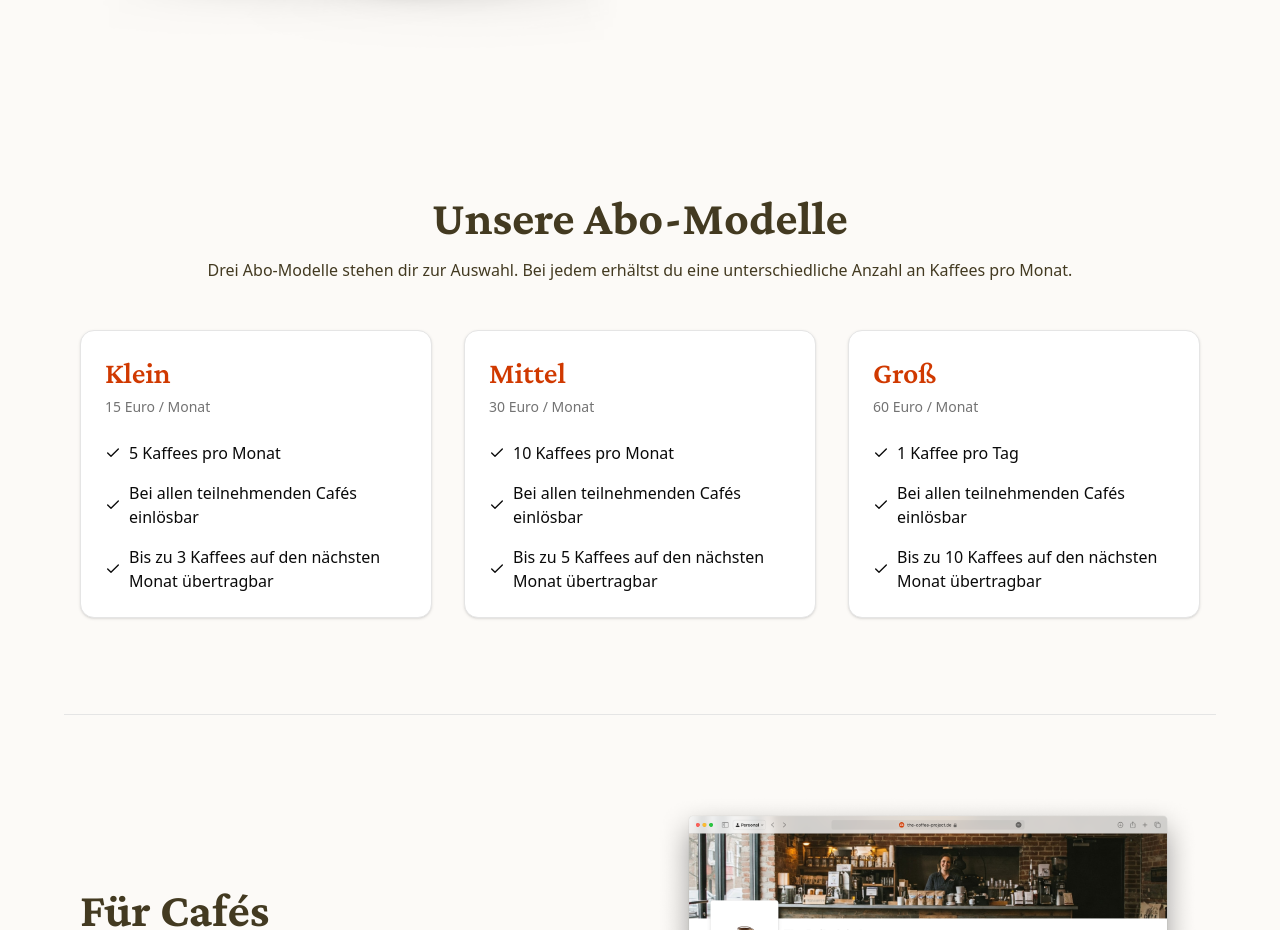
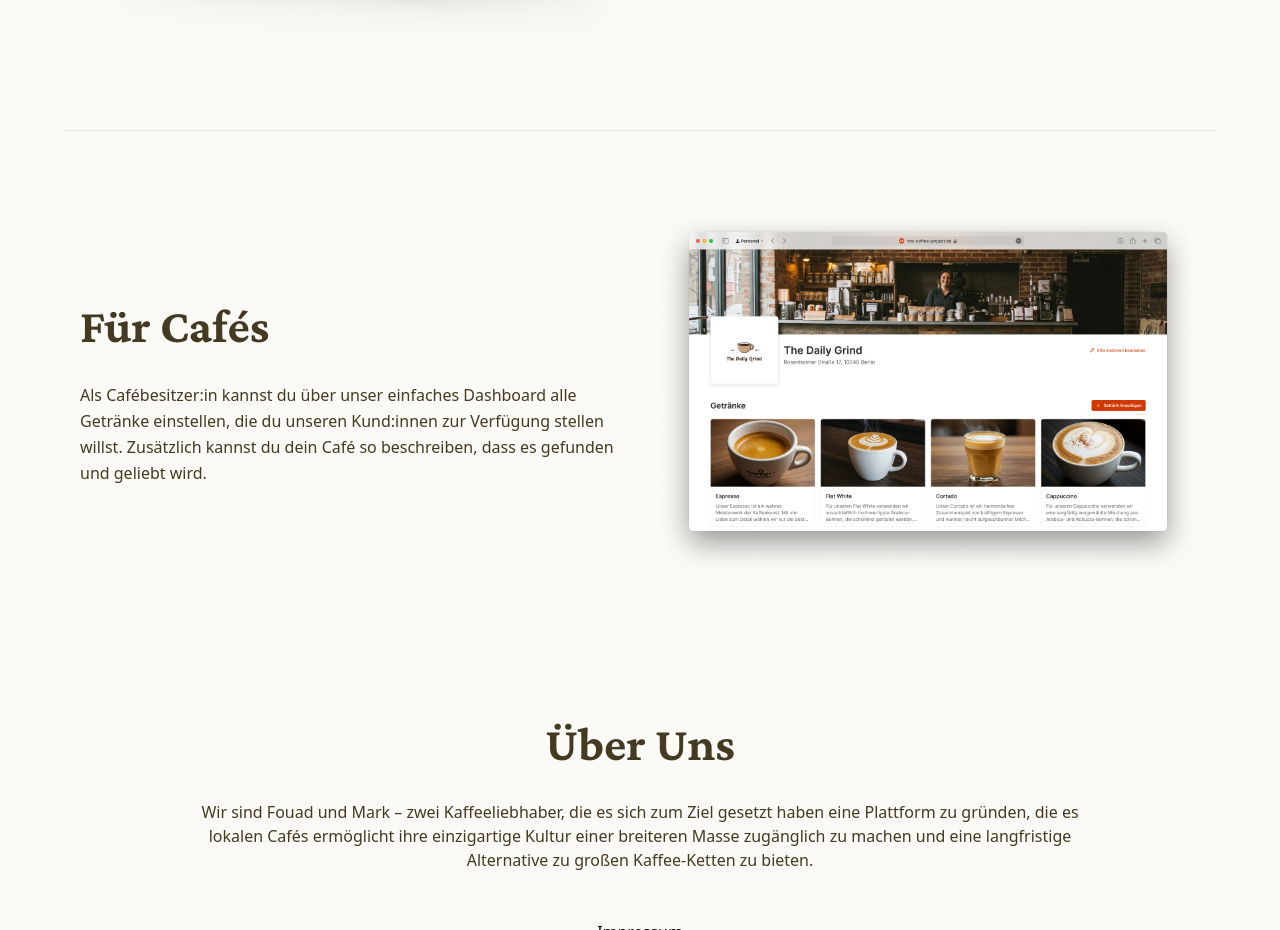
Before and after one commit to phytrisha/coffee-project-landingpage, a Next.js app: page / in a window 1280 px wide. Shown: the part 1700-2630 px from the top of the page. Built offline with nearby package versions, Linux system fonts and the light colour scheme.

Commit message:
removed subscription section

```diff
--- a/app/page.tsx
+++ b/app/page.tsx
@@ -18,7 +18,7 @@ export default function Home() {
           imageUrl="/images/Customer-Image.png" // Replace with the actual image path
           imagePosition="left" // Or "right"
         />
-        <SubscriptionSection />
+        {/* <SubscriptionSection /> */}
         <Separator />
         <ContentHighlight
           title="Für Cafés"
```
